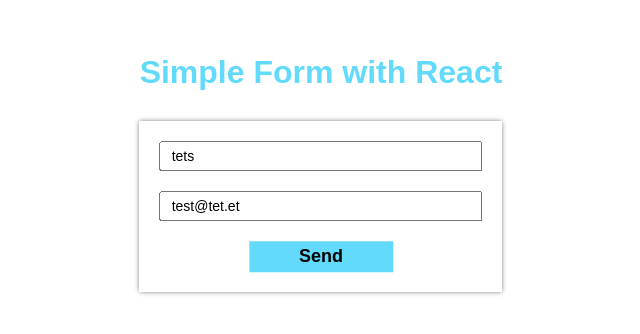
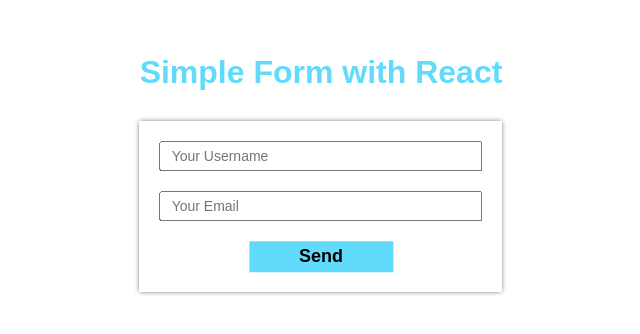
Before and after one commit to Alex-Wolf-front/Hello-React, a React (Create React App) app: page / in a window 1280 px wide. Shown: the part 142-476 px from the top of the page, without its empty margins (319-959 px from the left). Built offline with nearby package versions, Linux system fonts and the light colour scheme.

Commit message:
Update App.js

```diff
--- a/src/App.js
+++ b/src/App.js
@@ -2,9 +2,9 @@
 import './App.css';
 
 function App() {
-  const [username, setUsername] = useState('tets');
+  const [username, setUsername] = useState("");
   const [SubmitName, setSubmitName] = useState("");
-  const [email, setEmail] = useState('test@tet.et');
+  const [email, setEmail] = useState("");
   const [SubmitEmail, setSubmitEmail] = useState("");
   const [result, setResult] = useState("");
   const onChange = (e) => {
```
